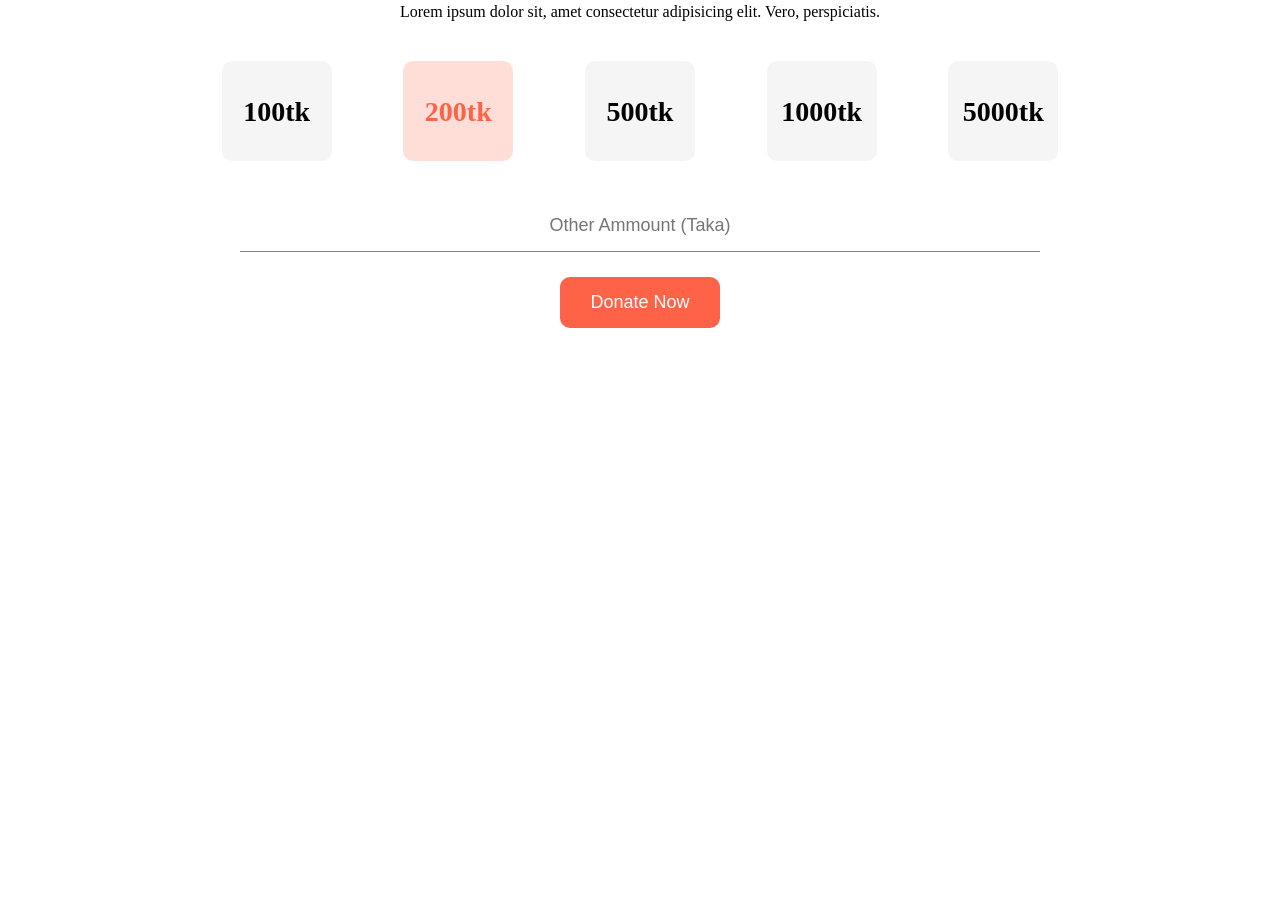
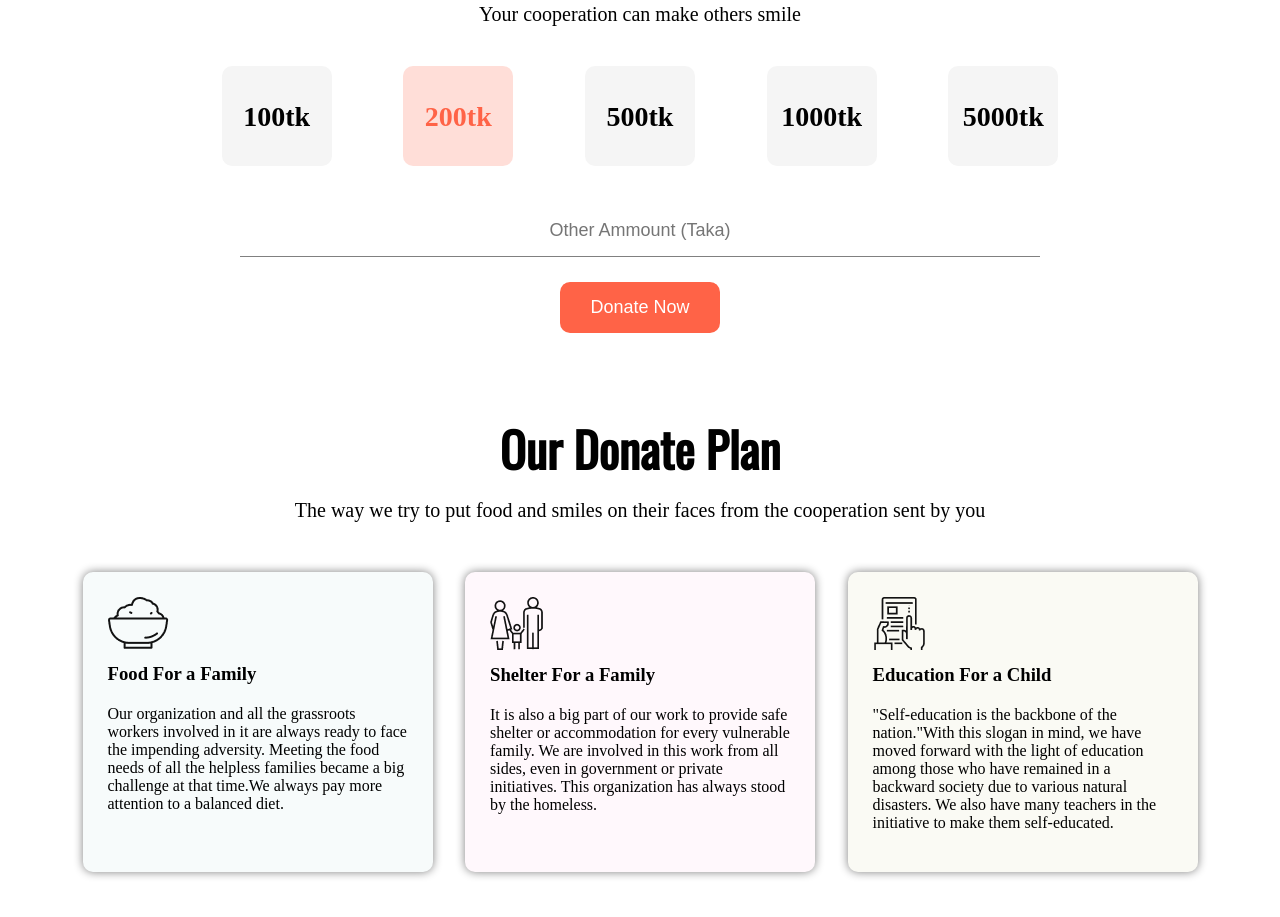
Before and after one commit to ShahariarKhan/First-Milestone-Project, a plain HTML site: page index.html in a window 1280 px wide. Shown: the part 733-1650 px from the top of the page. Before the commit the page ends 1061 px from the top, so only its background shows below. Drawn offline with nearby package versions, Linux system fonts and the light colour scheme.

Commit message:
text correction

```diff
--- a/index.html
+++ b/index.html
@@ -18,7 +18,7 @@
                 All Stand by Those Who Are Helpless Today</h1>
         </div>
         <div class="bannar-text">
-            <p>Lorem ipsum dolor sit amet consectetur, adipisicing elit. Illo voluptas suscipit consequuntur rerum optio dicta soluta, labore quo! Sequi aspernatur aut iusto reiciendis, nesciunt voluptates!</p>
+            <p>HELP International aims to create a network of changemakers and social entrepreneurs who understand the complexities of poverty and play an active role in efforts to improve the quality of life of some of the most vulnerable populations in the world. </p>
         </div>
         <div >
             <button class="bannar-btn">Donate Now</button>
@@ -32,7 +32,7 @@
             </div>
             <div class="donation-text">
                 <p>
-                    Lorem ipsum dolor sit, amet consectetur adipisicing elit. Vero, perspiciatis.
+                    Your cooperation can make others smile
                 </p>
             </div>
         </div>
@@ -62,5 +62,33 @@
             </div>
         </div>
     </section>
+    <!-- donate plan -->
+    <section class="donate-plan">
+        <div class="main-plan">
+            <div class="donation-title">
+                <h1> Our Donate Plan</h1>
+            </div>
+            <div class="donation-text">
+                <p>The way we try to put food and smiles on their faces from the cooperation sent by you</p>
+            </div>
+            <div class="donate-sector">
+                <div class="for-food" id="food">
+                    <img src="icons/food.png" alt="">
+                    <h3>Food For a Family</h3>
+                    <p class="donate-about">Our organization and all the grassroots workers involved in it are always ready to face the impending adversity. Meeting the food needs of all the helpless families became a big challenge at that time.We always pay more attention to a balanced diet.</p>
+                </div>
+                <div class="for-food" id="shelter">
+                    <img src="icons/shelter.png" alt="">
+                    <h3>Shelter For a Family</h3>
+                    <p class="donate-about">It is also a big part of our work to provide safe shelter or accommodation for every vulnerable family. We are involved in this work from all sides, even in government or private initiatives. This organization has always stood by the homeless.</p>
+                </div>
+                <div class="for-food" id="frame">
+                    <img src="icons/Frame-1.png" alt="">
+                    <h3>Education For a Child</h3>
+                    <p class="donate-about">"Self-education is the backbone of the nation."With this slogan in mind, we have moved forward with the light of education among those who have remained in a backward society due to various natural disasters. We also have many teachers in the initiative to make them self-educated.</p>
+                </div>
+            </div>
+        </div>
+    </section>
 </body>
 </html>
--- a/style.css
+++ b/style.css
@@ -20,9 +20,9 @@
 }
 .bannar-text{
     margin: 30px;
-    color: rgb(157, 255, 0);
+    color: white;
     font-size: 20px;
-    font-weight: bold;
+
 }
 .bannar-btn{
     padding: 15px 30px;
@@ -52,6 +52,7 @@
 }
 .donation-text{
     margin-top: 15px;
+    font-size: 20px;
 }
 .amount-tk{
     display: flex;
@@ -101,3 +102,43 @@ input{
 .donation-btn{
     margin-top: 25px;
 }
+/* donate plan */
+.donate-sector{
+    display: flex;
+    justify-content: space-evenly;
+}
+.donate-plan{
+    margin-top: 80px;
+}
+.main-plan{
+    text-align: center;
+    margin: 50px;
+}
+.for-food{
+    height: 250px;
+    width: 300px;
+    padding: 25px;
+    text-align: left;
+    margin-top: 50px;
+    border-radius: 10px;
+    box-shadow: 0 0 10px grey;
+
+}
+h3{
+    margin-top: 10px;
+}
+.donate-about{
+    margin-top: 20px;
+}
+#food{
+    background-color:rgba(56, 154, 140, 0.04) ;
+
+}
+#shelter{
+    background-color:rgba(245, 39, 145, 0.03);
+
+}
+#frame{
+    background-color:rgba(171, 167, 79, 0.06) ;
+
+}
```
